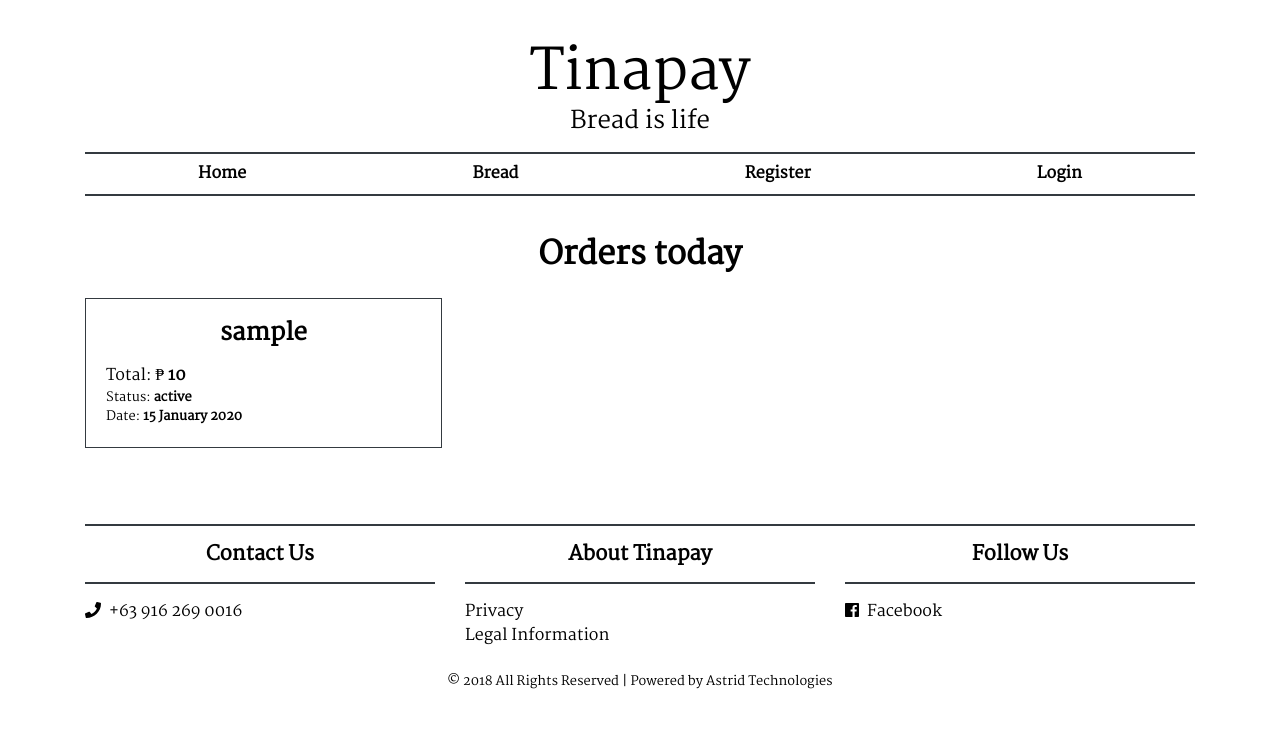
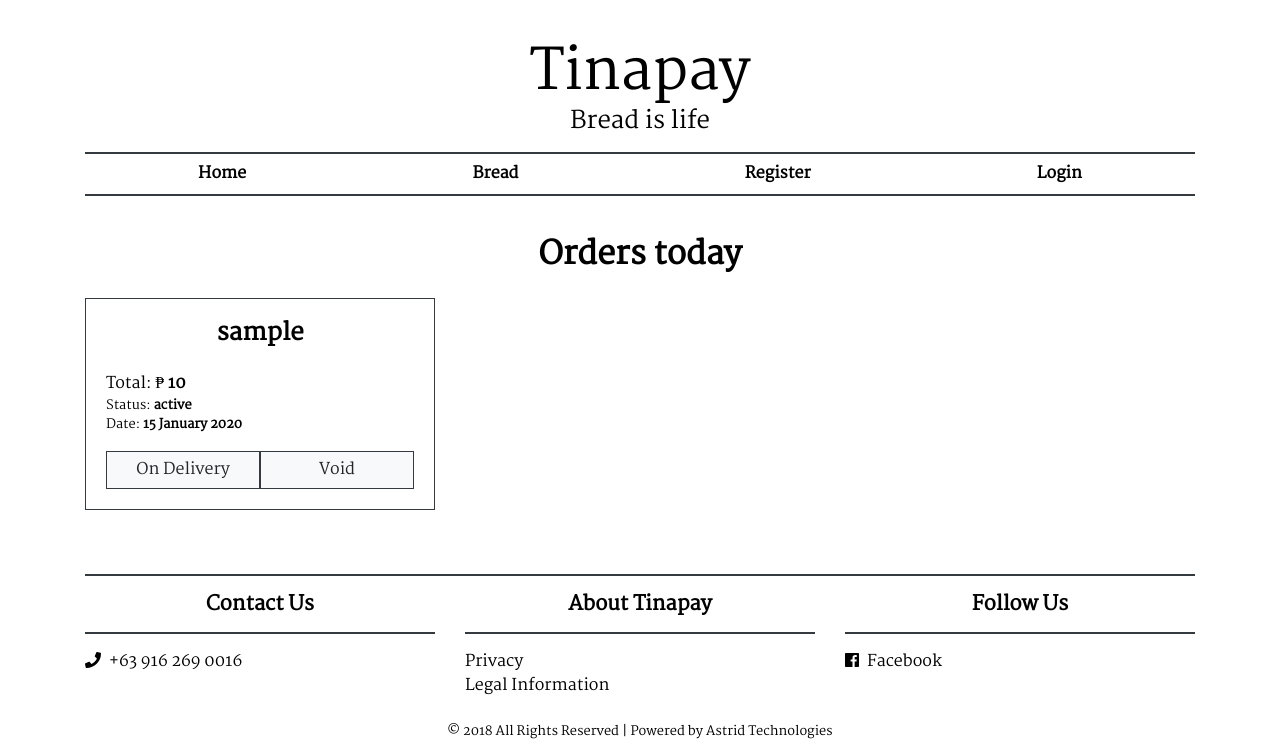
Before and after one commit to iecruz/tinapay, a Python web app: template templates/admin/card.html in a window 1280 px wide. Shown: the top 750 px of the page. Run offline with Jinja, Linux system fonts and the light colour scheme; the template is opened without the code that fills it: most values are stand-ins (such as "Sample title", 1, 10 or a date in 2020); some libraries are stand-ins or nearby versions.

Commit message:
Delivery Status

```diff
--- a/app.py
+++ b/app.py
@@ -1,10 +1,11 @@
 from flask import Flask, render_template, request, url_for, session
 from peewee import DoesNotExist
 from views import user, admin, shop
-from core import models
+from core import models, api
 
 app = Flask(__name__)
 app.config.from_object('core.config.ProductionConfig')
+app.register_blueprint(api.app, url_prefix='/api')
 app.register_blueprint(user.app)
 app.register_blueprint(admin.app, url_prefix='/a')
 app.register_blueprint(shop.app)
--- /dev/null
+++ b/static/js/api.js
@@ -0,0 +1,8 @@
+function orderChangeStatus(data) {
+    return $.ajax({
+        type: 'POST',
+        url: '/api/order/change_status',
+        data: data,
+        dataType: 'JSON'
+    })
+}
--- a/static/js/script.js
+++ b/static/js/script.js
@@ -0,0 +1,25 @@
+function orderOnDelivery(e) {
+    var data = {
+        id: $(e.target).attr('data-key'),
+        status: 'On Delivery'
+    };
+
+    orderChangeStatus(data).done(function(response) {
+        if(response){
+            $(`span.status-text[data-key="${data.id}"]`).html(data.status)
+        }
+    });
+}
+
+function orderVoid(e) {
+    var data = {
+        id: $(e.target).attr('data-key'),
+        status: 'Void'
+    };
+
+    orderChangeStatus(data).done(function(response) {
+        if(response){
+            $(`span.status-text[data-key="${data.id}"]`).html(data.status)
+        }
+    });
+}
--- a/templates/admin/card.html
+++ b/templates/admin/card.html
@@ -1,9 +1,15 @@
 {% extends "base.html" %}
+
+{% block scripts %}
+    {{ super() }}
+    <script defer src="{{ url_for('static', filename='js/api.js') }}"></script>
+{% endblock %}
 
 {% block inner_content %}
 <h2 class="text-center font-weight-bold mb-4">Orders today</h2>
-<div class="d-block card-columns">
+<div class="row">
     {% for order in order %}
+    <div class="col-12 col-md-4">
         <div class="card card-body rounded-0 border border-dark">
             <h4 class="text-center font-weight-bold">{{ order['user_name'] }}</h4>
             <ul>
@@ -12,8 +18,14 @@
                 {% endfor %}
             </ul>
             <span class="d-block">Total: &#8369; <span class="font-weight-bold">{{ order['total'] }}</span></span>
-        <small class="d-block">Status: <span class="font-weight-bold">{{ order['status'] }}</span></small>
+            <small class="d-block">Status: <span class="font-weight-bold status-text" data-key="{{ order['id'] }}">{{ order['status'] }}</span></small>
             <small class="d-block">Date: <span class="font-weight-bold">{{ order['date'].strftime('%d %B %Y') }}</span></small>
+
+            <div class="d-flex flex-row flex-sm-column flex-md-row justify-content-center rounded-0 mt-3">
+                <button class="btn btn-light rounded-0 border border-dark w-100 m-0" data-key="{{ order['id'] }}" onclick="orderOnDelivery(event)">On Delivery</button>
+                <button class="btn btn-light rounded-0 border border-dark w-100 m-0" data-key="{{ order['id'] }}" onclick="orderVoid(event)">Void</button>
+            </div>
+        </div>
     </div>
     {% endfor %}
 </div>
--- a/templates/base.html
+++ b/templates/base.html
@@ -11,6 +11,15 @@
     <link rel="stylesheet" href="https://fonts.googleapis.com/css?family=Martel">
 
     <link rel="stylesheet" href="{{ url_for('static', filename='css/style.css') }}">
+    {% endblock %}
+
+    {% block scripts %}
+    <script defer src="https://code.jquery.com/jquery-3.3.1.min.js" integrity="sha256-FgpCb/KJQlLNfOu91ta32o/NMZxltwRo8QtmkMRdAu8=" crossorigin="anonymous"></script>
+    <script defer src="https://cdnjs.cloudflare.com/ajax/libs/popper.js/1.12.9/umd/popper.min.js" integrity="sha384-ApNbgh9B+Y1QKtv3Rn7W3mgPxhU9K/ScQsAP7hUibX39j7fakFPskvXusvfa0b4Q" crossorigin="anonymous"></script>
+    <script defer src="https://maxcdn.bootstrapcdn.com/bootstrap/4.0.0/js/bootstrap.min.js" integrity="sha384-JZR6Spejh4U02d8jOt6vLEHfe/JQGiRRSQQxSfFWpi1MquVdAyjUar5+76PVCmYl" crossorigin="anonymous"></script>
+    <script defer src="https://use.fontawesome.com/releases/v5.0.2/js/all.js"></script>
+
+    <script defer src="{{ url_for('static', filename='js/script.js') }}"></script>
     {% endblock %}
 </head>
 <body class="bg-white text-black py-4">
@@ -69,12 +78,5 @@
     </div>
     <small class="text-center d-block">&copy; 2018 All Rights Reserved | Powered by Astrid Technologies</small>
     {% endblock %}
-
-    {% block scripts %}
-    <script src="https://code.jquery.com/jquery-3.3.1.min.js" integrity="sha256-FgpCb/KJQlLNfOu91ta32o/NMZxltwRo8QtmkMRdAu8=" crossorigin="anonymous"></script>
-    <script src="https://cdnjs.cloudflare.com/ajax/libs/popper.js/1.12.9/umd/popper.min.js" integrity="sha384-ApNbgh9B+Y1QKtv3Rn7W3mgPxhU9K/ScQsAP7hUibX39j7fakFPskvXusvfa0b4Q" crossorigin="anonymous"></script>
-    <script src="https://maxcdn.bootstrapcdn.com/bootstrap/4.0.0/js/bootstrap.min.js" integrity="sha384-JZR6Spejh4U02d8jOt6vLEHfe/JQGiRRSQQxSfFWpi1MquVdAyjUar5+76PVCmYl" crossorigin="anonymous"></script>
-    <script defer src="https://use.fontawesome.com/releases/v5.0.2/js/all.js"></script>
-    {% endblock %}
 </body>
 </html>
```
Also changed, not shown: core/api.py (+6 -1 lines). Lines whose indentation alone changed are shown as unchanged.
